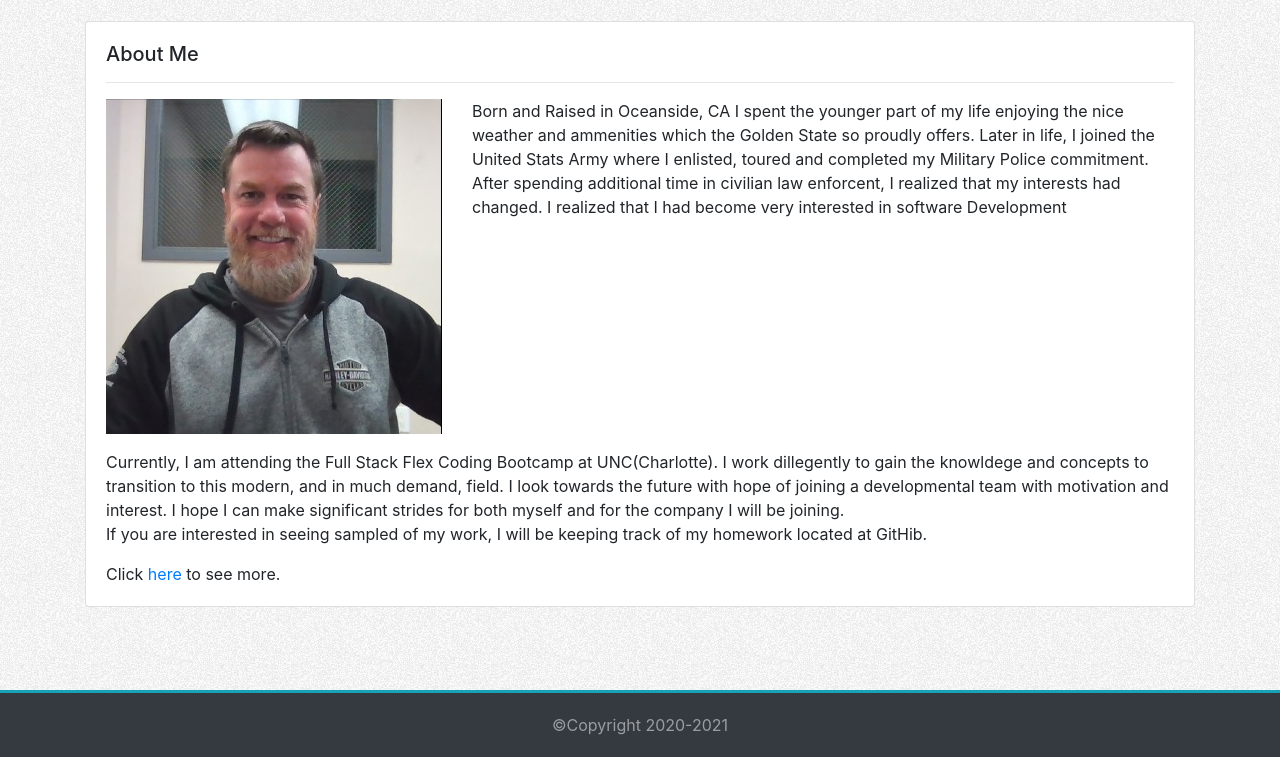
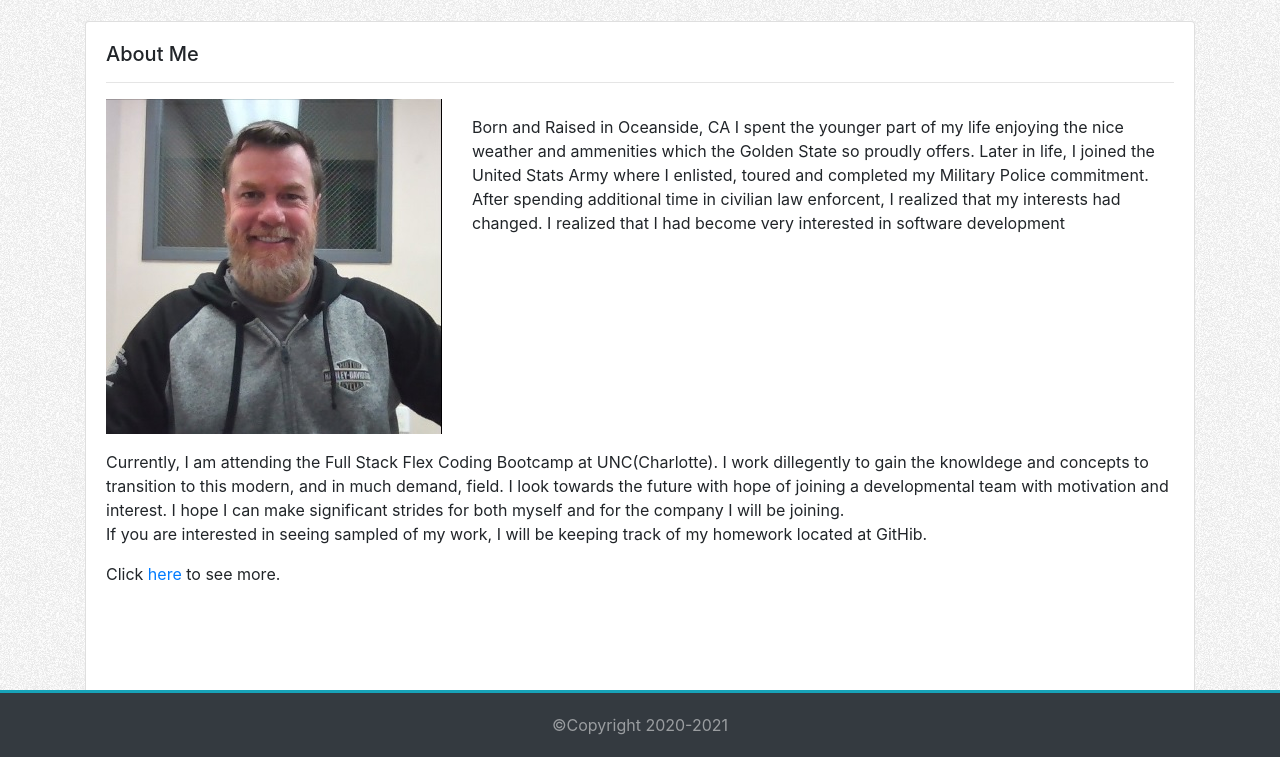
Before and after one commit to RyanFCarr/Homework, a plain HTML site: page Module 02/index.html in a window 1280 px wide. Shown: the part 43-800 px from the top of the page. Drawn offline with nearby package versions, Linux system fonts and the light colour scheme.

Commit message:
Additional needed space/padding

```diff
--- a/Module 02/index.html
+++ b/Module 02/index.html
@@ -38,11 +38,11 @@
                             <hr>
                             <div class="row">
                                 <img src="./Assets/Images/ProfilePic.jpg" class="img-rounded col-md-4" alt="Ryan Carr">
-                                <p class="card-text col-md-8">Born and Raised in Oceanside, CA I spent the younger part of my life enjoying the nice
+                                <p class="card-text col-md-8 pt-3">Born and Raised in Oceanside, CA I spent the younger part of my life enjoying the nice
                                     weather and ammenities which the Golden State so proudly offers. Later in life, I joined the United Stats
                                     Army where I enlisted, toured and completed my Military Police commitment. After spending additional
                                     time in civilian law enforcent, I realized that my interests had changed. I realized that I had become
-                                    very interested in software Development<br>
+                                    very interested in software development<br>
 
                                 </p>
                                 <p class="card-text col-md-12 pt-md-3">Currently, I am attending the Full Stack Flex Coding Bootcamp at UNC(Charlotte). I work dillegently to
@@ -56,7 +56,7 @@
                                 <p class="card-text col-md-12">If you are interested in seeing sampled of my work, I will
                                     be keeping track of my homework located at GitHib.
                                 </p>
-                                <p class="card-text col-md-12">
+                                <p class="card-text col-md-12 pb-5 mb-5">
                                 Click <a href="https://github.com/RyanFCarr">here</a> to see more.
                                 </p>
                             </div>
```
